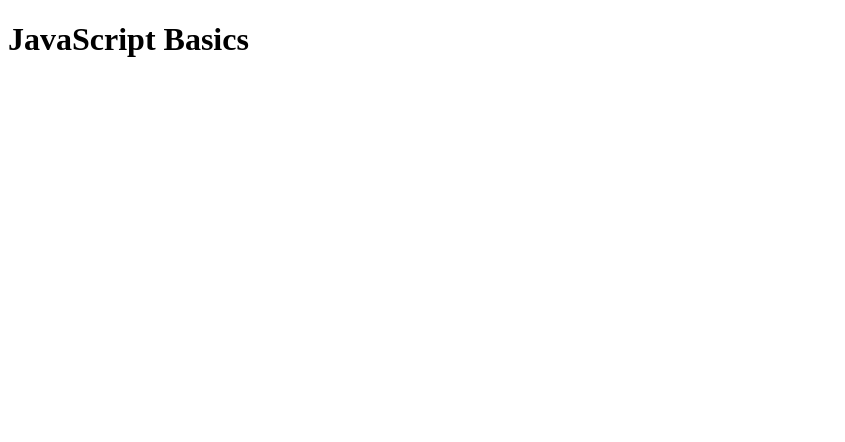
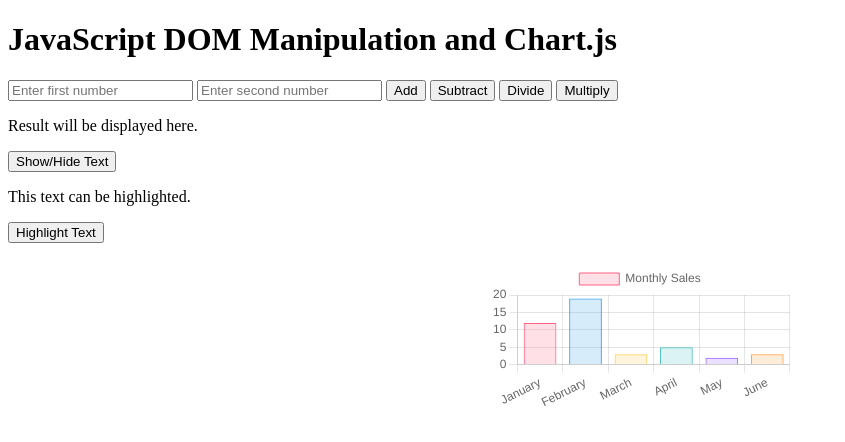
Before and after one commit to Patience-Hellen/week-3-javascript-Patience-Hellen, a plain HTML site: page index.html in a window 1280 px wide. Shown: the whole page, without its empty margins (0-845 px from the left). Drawn offline with nearby package versions, Linux system fonts and the light colour scheme.

Commit message:
Update answers to index.html

```diff
--- a/index.html
+++ b/index.html
@@ -3,10 +3,47 @@
 <head>
     <meta charset="UTF-8">
     <meta name="viewport" content="width=device-width, initial-scale=1.0">
-    <title>JavaScript Basics</title>
+    <title>JavaScript DOM Manipulation and Chart.js</title>
+    <style>
+        .hidden {
+            display: none;
+        }
+        .highlight {
+            background-color: yellow;
+        }
+        canvas {
+            max-width: 600px;
+            margin: 20px auto;
+        }
+    </style>
 </head>
 <body>
-    <h1>JavaScript Basics</h1>
+    <h1>JavaScript DOM Manipulation and Chart.js</h1>
+
+    <!-- Input fields and buttons for arithmetic operations -->
+    <input type="number" id="num1" placeholder="Enter first number">
+    <input type="number" id="num2" placeholder="Enter second number">
+    <button id="addButton">Add</button>
+    <button id="subtractButton">Subtract</button>
+    <button id="divideButton">Divide</button>
+    <button id="multiplyButton">Multiply</button>
+
+
+    <p id="result">Result will be displayed here.</p>
+
+
+    <p id="toggleText" class="hidden">This text can be toggled.</p>
+    <button id="toggleButton">Show/Hide Text</button>
+
+
+    <p id="highlightText">This text can be highlighted.</p>
+    <button id="highlightButton">Highlight Text</button>
+
+
+    <canvas id="myChart"></canvas>
+
+    <!-- Include Chart.js library -->
+    <script src="https://cdn.jsdelivr.net/npm/chart.js"></script>
     <script src="script.js"></script>
 </body>
 </html>
```
